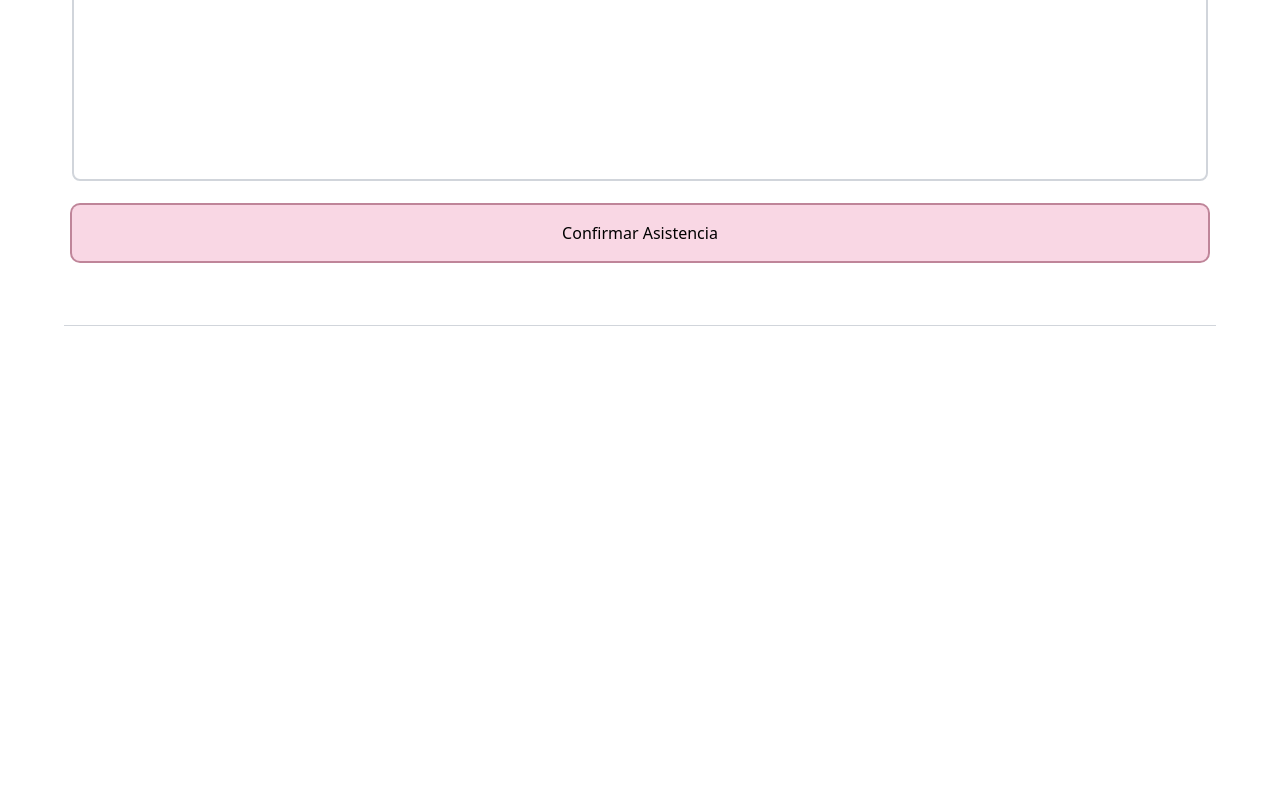
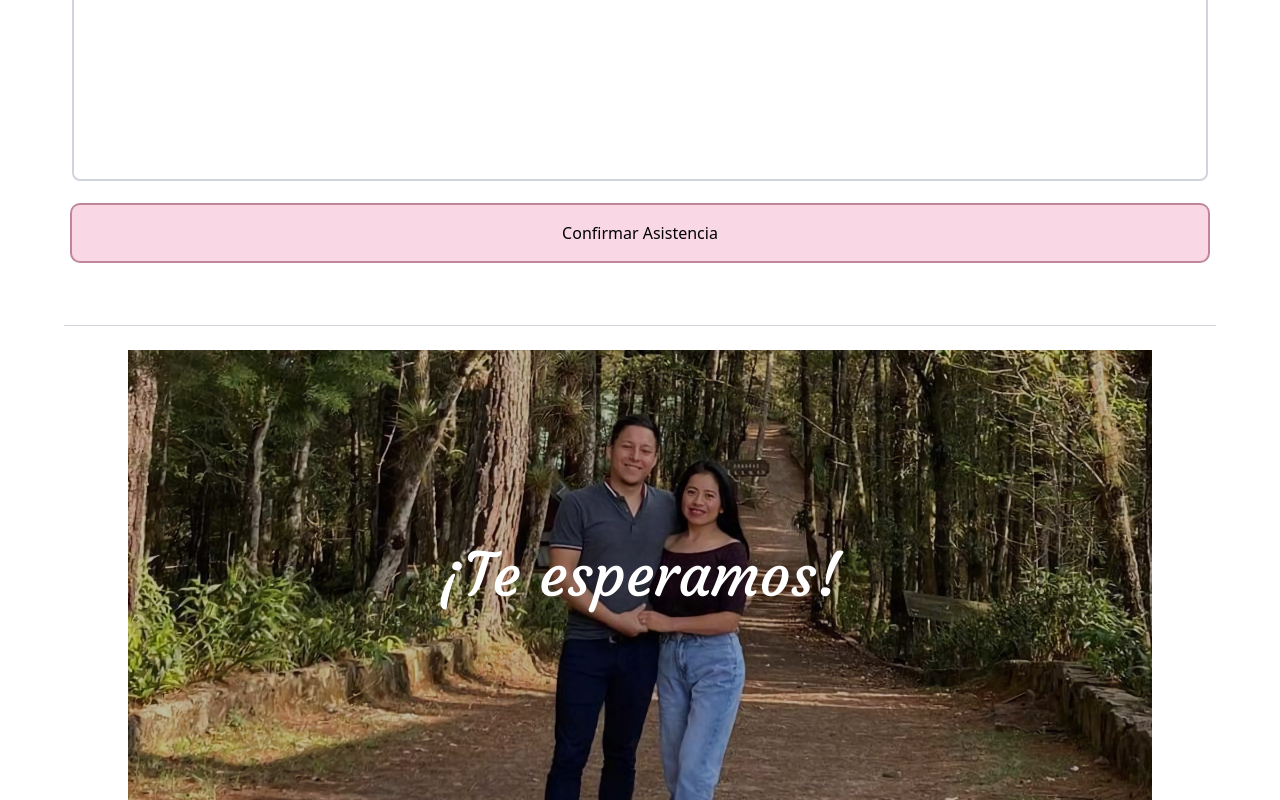
Before and after one commit to OnlyOneCodeMx/josue-edith-wedding, a React (Vite) app: page / in a window 1280 px wide. Shown: the part 6007-6807 px from the top of the page. Before the commit the page ends 6357 px from the top, so only its background shows below. Built offline with nearby package versions, Linux system fonts and the light colour scheme.

Commit message:
Add:Footer Section

```diff
--- a/src/App.jsx
+++ b/src/App.jsx
@@ -1,3 +1,4 @@
+import Footer from './components/FooterSection.jsx';
 import Main from './components/Main.jsx';
 import Navbar from './components/Navbar.jsx';
 
@@ -6,6 +7,7 @@ const App = () => {
     <>
       <Navbar />
       <Main />
+      <Footer />
     </>
   );
 };
--- /dev/null
+++ b/src/components/FooterSection.jsx
@@ -0,0 +1,13 @@
+import footerImg from './../assets/footer.jpeg';
+export default function Footer() {
+  return (
+    <footer className="relative h-[450px] w-screen flex flex-col items-center justify-center">
+      <div
+        className="absolute md:bg-top z-0 bg-cover bg-center h-full w-full lg:bg-top flex items-center justify-center brightness-75 max-w-5xl"
+        style={{ backgroundImage: `url(${footerImg})` }}></div>
+      <h2 className="font-courgette text-5xl md:text-6xl text-white z-10 ">
+        ¡Te esperamos!
+      </h2>
+    </footer>
+  );
+}
```
Also changed, not shown: src/assets/footer.jpeg (added).
